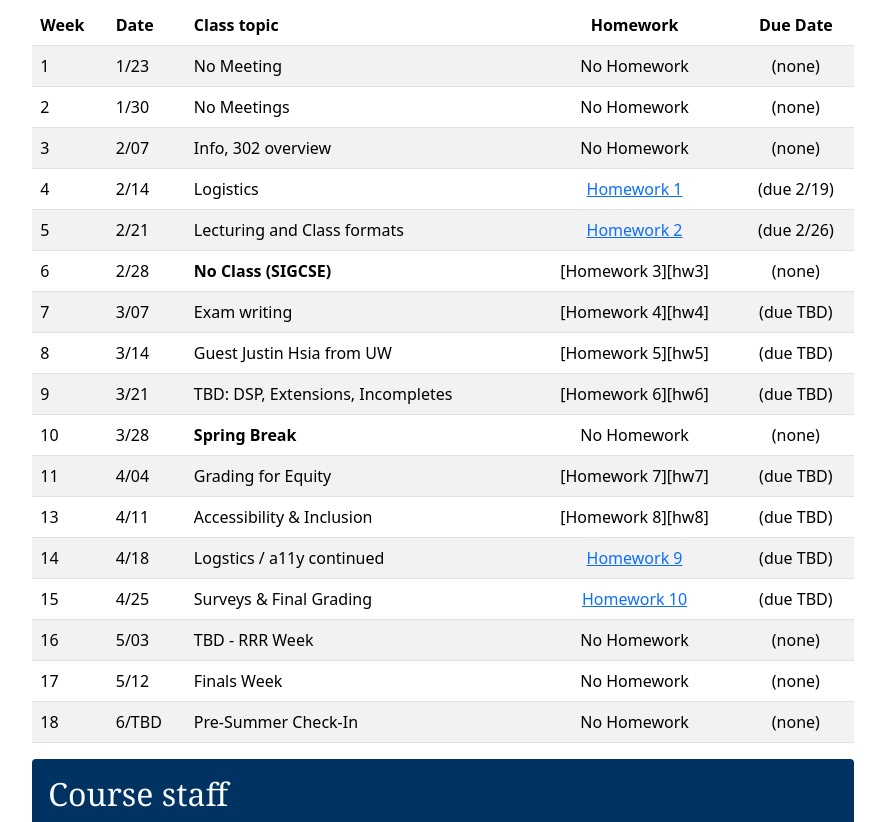
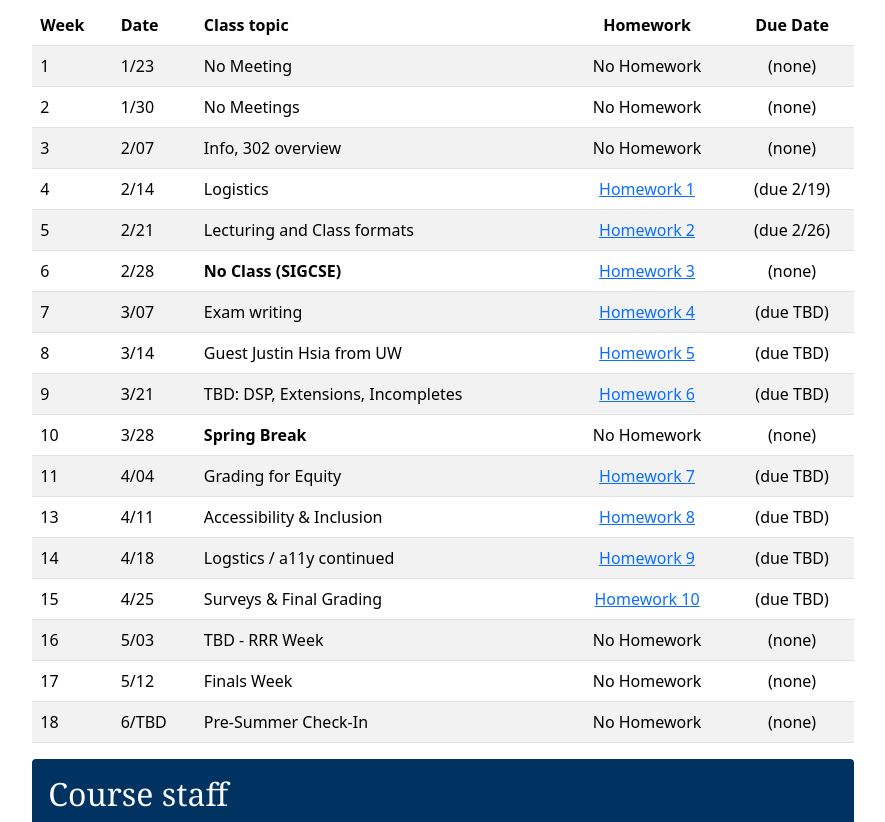
Before and after one commit to berkeley-cs302/sp25, a Jekyll site: the page built from index.md, in a window 1280 px wide and 900 px high, scrolled down 337 px, cut to the strip 0-822 px from the top of the window. Shown: the whole strip, without its empty margins (197-1082 px from the left). Built offline with Jekyll 4.4.1, drawn with Linux system fonts in a browser that asks for light colours; some web fonts are replaced; part of the change alters nothing that is shown.

Commit message:
make the links not ugly

```diff
--- a/index.md
+++ b/index.md
@@ -35,10 +35,24 @@ _Homework assignments which say "Spring 2024" at the top are last years versions
 | 17   | 5/12 | Finals Week | No Homework | (none) |
 | 18   | 6/TBD | Pre-Summer Check-In | No Homework | (none) |
 
+[hw1]: /sp25/hw/hw1
+[hw2]: /sp25/hw/hw2
+
+
+[hw3]: /sp25/404
+[hw4]: /sp25/404
+[hw5]: /sp25/404
+[hw6]: /sp25/404
+[hw7]: /sp25/404
+[hw8]: /sp25/404
+[hw9]: /sp25/404
+[hw10]: /sp25/404
+
 
 [hw1]: /sp25/hw/hw1
 [hw2]: /sp25/hw/hw2
-<!-- [hw3]: /sp25/hw/hw3
+<!--
+[hw3]: /sp25/hw/hw3
 [hw4]: /sp25/hw/hw4
 [hw5]: /sp25/hw/hw5
 [hw6]: /sp25/hw/hw6
@@ -48,7 +62,8 @@ _Homework assignments which say "Spring 2024" at the top are last years versions
 [hw10]: /sp25/hw/hw10
 [hw11]: /sp25/hw/hw11
 [hw12]: /sp25/hw/hw12
-[hw13]: /sp25/hw/hw13 -->
+[hw13]: /sp25/hw/hw13
+ -->
 
 [hw9]: https://docs.google.com/document/d/1jpAWeLPtWuDehENO5zIx6UzT4z1OEyieAIP9UL85m1c/preview
 [hw10]: https://docs.google.com/document/d/1uVWoXn7HORUC7CCROphr9dq2hcsU-Kqx4W6MlQ5H4ow/preview
```
